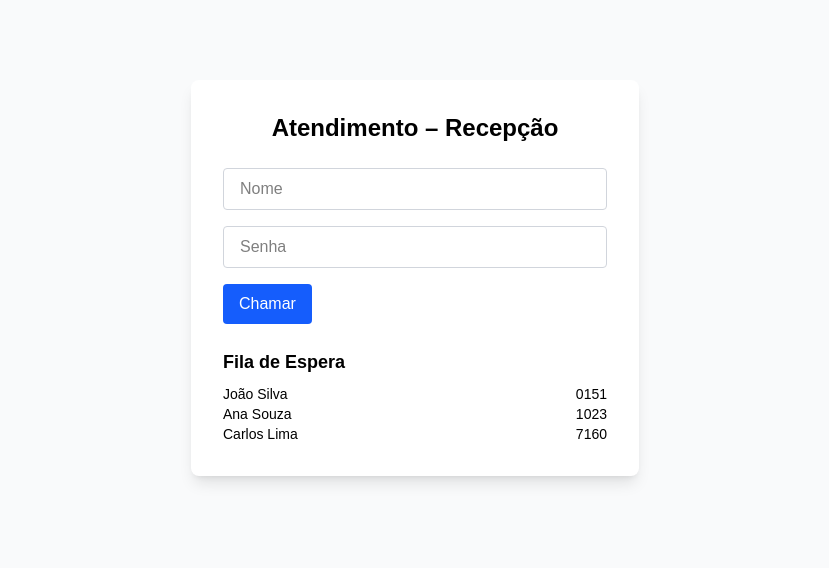
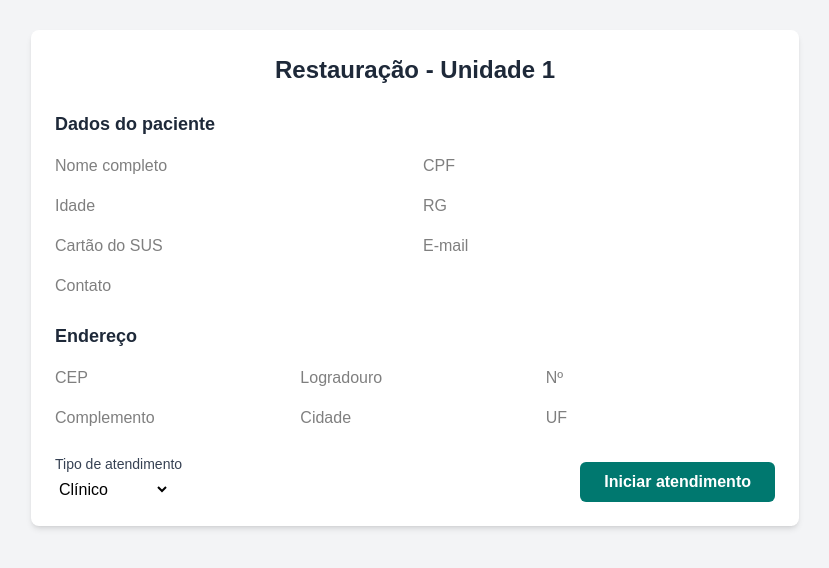
Before and after one commit to deivysonjds/healsync-f, a Next.js app in the folder front-healsync/: page /pages/atendimento-recepcao in a window 1280 px wide. Shown: the part 122-690 px from the top of the page, without its empty margins (225-1054 px from the left). Built offline with nearby package versions, Linux system fonts and the light colour scheme.

Commit message:
feat(atendimento): implementa tela completa de atendimento conforme Figma - Carlos Borba

```diff
--- a/front-healsync/src/app/pages/atendimento-recepcao/page.jsx
+++ b/front-healsync/src/app/pages/atendimento-recepcao/page.jsx
@@ -1,43 +1,59 @@
-export default function AtendimentoRecepcaoPage() {
+export default function AtendimentoRecepcao() {
   return (
-    <div className="min-h-screen flex items-center justify-center bg-gray-50">
-      <div className="bg-white p-8 rounded-lg shadow-lg w-full max-w-md">
-        <h1 className="text-2xl font-bold text-center mb-6">Atendimento – Recepção</h1>
+    <div className="min-h-screen bg-gray-100 flex items-center justify-center py-10 px-4">
+      <div className="bg-white shadow-md rounded-lg p-6 w-full max-w-3xl">
+        <h1 className="text-2xl font-bold text-center mb-6 text-gray-800">
+          Restauração - Unidade 1
+        </h1>
 
-        <form className="space-y-4 mb-6">
-          <input
-            type="text"
-            placeholder="Nome"
-            className="w-full border border-gray-300 rounded px-4 py-2"
-          />
-          <input
-            type="password"
-            placeholder="Senha"
-            className="w-full border border-gray-300 rounded px-4 py-2"
-          />
-          <button
-            type="button"
-            className="bg-blue-600 text-white px-4 py-2 rounded hover:bg-blue-700"
-          >
-            Chamar
+        {/* Dados do paciente */}
+        <div className="mb-6">
+          <h2 className="text-lg font-semibold text-gray-800 mb-4">Dados do paciente</h2>
+
+          <div className="grid grid-cols-1 md:grid-cols-2 gap-4">
+            <input type="text" placeholder="Nome completo" className="input" />
+            <input type="text" placeholder="CPF" className="input" />
+            <input type="text" placeholder="Idade" className="input" />
+            <input type="text" placeholder="RG" className="input" />
+            <input type="text" placeholder="Cartão do SUS" className="input" />
+            <input type="email" placeholder="E-mail" className="input" />
+            <input type="text" placeholder="Contato" className="input md:col-span-2" />
+          </div>
+        </div>
+
+        {/* Endereço */}
+        <div className="mb-6">
+          <h2 className="text-lg font-semibold text-gray-800 mb-4">Endereço</h2>
+
+          <div className="grid grid-cols-1 md:grid-cols-3 gap-4">
+            <input type="text" placeholder="CEP" className="input" />
+            <input type="text" placeholder="Logradouro" className="input" />
+            <input type="text" placeholder="Nº" className="input" />
+            <input type="text" placeholder="Complemento" className="input" />
+            <input type="text" placeholder="Cidade" className="input" />
+            <input type="text" placeholder="UF" className="input" />
+          </div>
+        </div>
+
+        {/* Tipo de atendimento e botão */}
+        <div className="flex flex-col md:flex-row md:items-end md:justify-between gap-4">
+          <div className="w-full md:w-1/2">
+            <label className="block mb-1 text-sm font-medium text-gray-700">Tipo de atendimento</label>
+            <select className="input">
+              <option>Clínico</option>
+              <option>Odontológico</option>
+              <option>Psicológico</option>
+            </select>
+          </div>
+
+          <button className="bg-teal-700 hover:bg-teal-800 text-white font-semibold px-6 py-2 rounded-md transition w-full md:w-auto">
+            Iniciar atendimento
           </button>
-        </form>
-
-        <div>
-          <h2 className="text-lg font-semibold mb-2">Fila de Espera</h2>
-          <ul className="text-sm">
-            <li className="flex justify-between">
-              <span>João Silva</span><span>0151</span>
-            </li>
-            <li className="flex justify-between">
-              <span>Ana Souza</span><span>1023</span>
-            </li>
-            <li className="flex justify-between">
-              <span>Carlos Lima</span><span>7160</span>
-            </li>
-          </ul>
         </div>
       </div>
     </div>
   );
 }
+
+// Tailwind input padrão para reaproveitamento
+const inputClass = "w-full p-2 border border-gray-300 rounded-md focus:outline-none focus:ring-2 focus:ring-teal-600";
```
